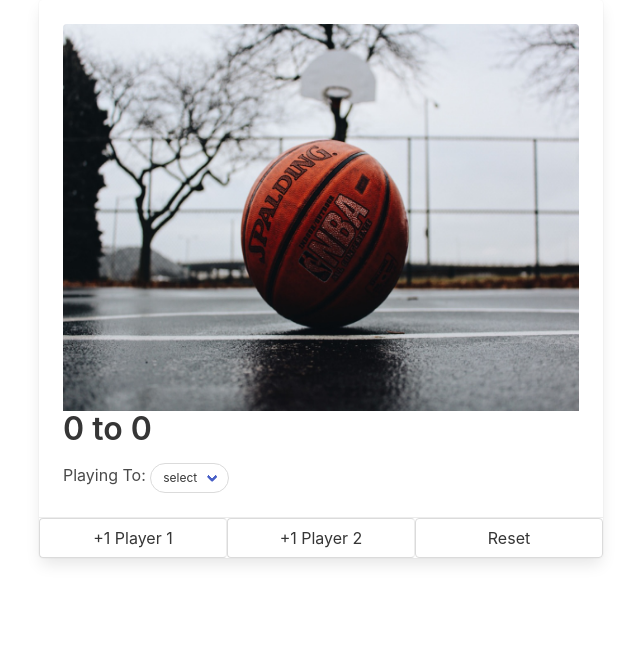
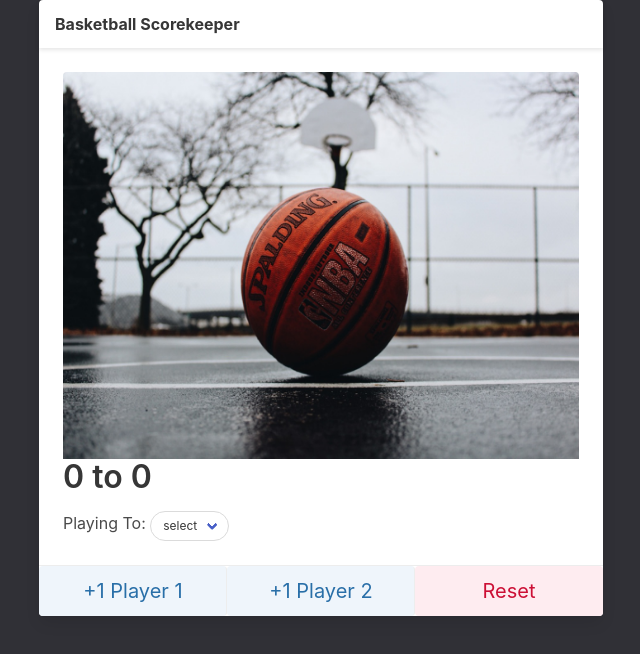
Before and after one commit to Karan-Patel15/Score-Keeper, a plain HTML site: page index.html in a window 1280 px wide. Shown: the whole page, without its empty margins (319-959 px from the left). Drawn offline with nearby package versions, Linux system fonts and the light colour scheme.

Commit message:
Enhanced the visual aspects of the score keeper

```diff
--- a/index.html
+++ b/index.html
@@ -15,6 +15,11 @@
         <div class="columns is-centered">
             <div class="column is-half">
                 <div class="card">
+                    <header class="card-header">
+                        <p class="card-header-title">
+                            Basketball Scorekeeper
+                        </p>
+                    </header>
                     <div class="card-content">
                         <div class="card-image">
                             <figure class="image is-4by3">
@@ -22,8 +27,8 @@
                             </figure>
                         </div>
                         <div class="content">
-                            <h1><span id="p1Header">0</span> to <span id="p2Header">0</span></h1>
-                            <label for="dropdown">Playing To:</label>
+                            <h1 is-size-1><span id="p1Header">0</span> to <span id="p2Header">0</span></h1>
+                            <label for="dropdown is-size-2">Playing To:</label>
 
                             <div class="select is-rounded is-small">
                                 <select name="playUntil" id="dropdown">
@@ -40,9 +45,12 @@
                         </div>
                     </div>
                     <footer class="card-footer">
-                        <button class="card-footer-item button" id="addPlayer1">+1 Player 1</button>
-                        <button class="card-footer-item button" id="addPlayer2">+1 Player 2</button>
-                        <button class="card-footer-item button" id="reset">Reset</button:id>
+                        <button class="card-footer-item button is-info is-light is-medium" id="addPlayer1">+1 Player
+                            1</button>
+                        <button class="card-footer-item button is-info is-light is-medium" id="addPlayer2">+1 Player
+                            2</button>
+                        <button class="card-footer-item button is-danger is-light is-medium" id="reset">Reset
+                            </button:id>
                     </footer>
                 </div>
             </div>
--- a/style.css
+++ b/style.css
@@ -5,3 +5,7 @@
 .lose {
     color: #F42B03;
 }
+
+html {
+    background-color: #303036;
+}
```
